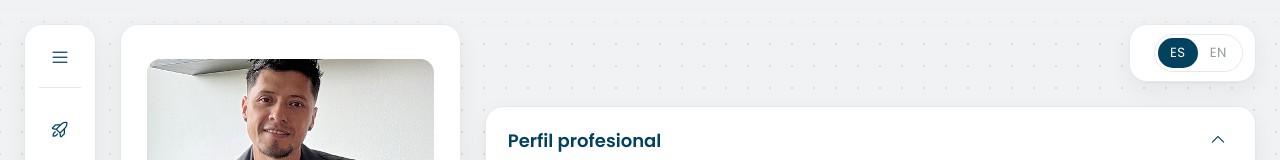
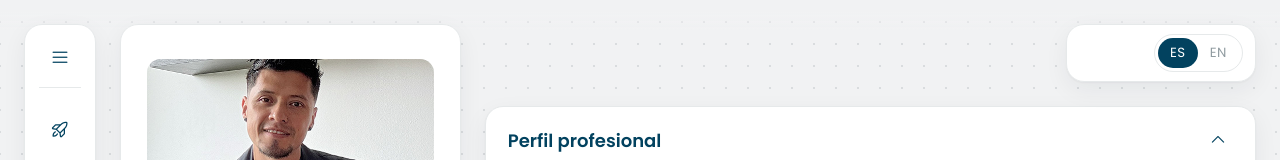
Before and after one commit to ThiagoAlex0919/CurriculumVitae, a Next.js app: page /hoja-de-vida in a window 1280 px wide. Shown: the top 160 px of the page. Built offline with nearby package versions, Linux system fonts and the light colour scheme.

Commit message:
Collapse animado en ExperienceCard y header con width fluido al expandir

```diff
--- a/app/globals.css
+++ b/app/globals.css
@@ -747,9 +747,9 @@ p {
   justify-content: space-between;
   align-items: center;
   gap: 12px;
-  max-width: 2600px;
+  width: 100%;
   margin-left: 0;
-  transition: max-width 0.7s cubic-bezier(0.16, 1, 0.3, 1),
+  transition: width 0.7s cubic-bezier(0.16, 1, 0.3, 1),
     margin-left 0.7s cubic-bezier(0.16, 1, 0.3, 1),
     box-shadow 0.4s ease, padding 0.5s cubic-bezier(0.16, 1, 0.3, 1);
 }
@@ -761,7 +761,7 @@ p {
 }
 /* al iniciar: compacto y alineado a la derecha (sin repetir el título del hero) */
 .content-header.is-compact {
-  max-width: 190px;
+  width: 190px;
   margin-left: auto;
   padding: 9px 12px;
 }
@@ -1929,7 +1929,7 @@ p {
   }
   /* en móvil el header queda a lo ancho, sin encogerse */
   .content-header.is-compact {
-    max-width: none;
+    width: auto;
     margin-left: 0;
     padding: 12px 16px;
   }
--- a/components/ExperienceCard.tsx
+++ b/components/ExperienceCard.tsx
@@ -3,6 +3,7 @@
 import { useState } from "react";
 import { useI18n, type Localized } from "@/lib/i18n";
 import { ui } from "@/lib/content";
+import Collapse from "./Collapse";
 
 type Job = {
   company: string;
@@ -65,8 +66,10 @@ export default function ExperienceCard({
         ))}
       </div>
 
-      {open && job.summary && (
-        <p className="xcard-summary">{t(job.summary)}</p>
+      {job.summary && (
+        <Collapse open={open}>
+          <p className="xcard-summary">{t(job.summary)}</p>
+        </Collapse>
       )}
 
       <div className="xcard-foot">
```
